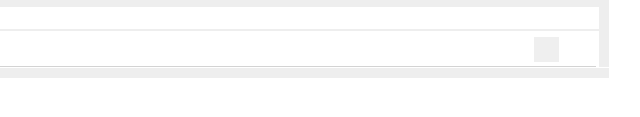
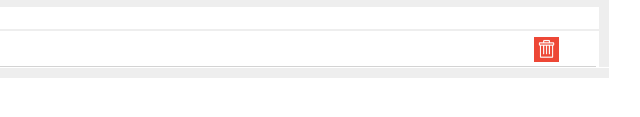
Before and after one commit to ZbigniewForys/Lista-zadan, a plain HTML site: page index.html in a window 1280 px wide. Both pictures are taken after typing "Sample" into the empty fields and a click on the button "Dodaj zadanie". Shown: the part 199-316 px from the top of the page, 431-1071 px from the left. Drawn offline with nearby package versions, Linux system fonts and the light colour scheme.

Commit message:
Update tasksList.css

```diff
--- a/css/tasksList.css
+++ b/css/tasksList.css
@@ -38,7 +38,7 @@
 
 .tasksList__button--remove {
 /*     background-image: url("images/remove.png"); */
-    background-image: url("remove.png");
+    background-image: url("https://github.com/ZbigniewForys/Lista-zadan/blob/main/images/remove.PNG");
 }
 
 .tasksList__paragraph {
```
